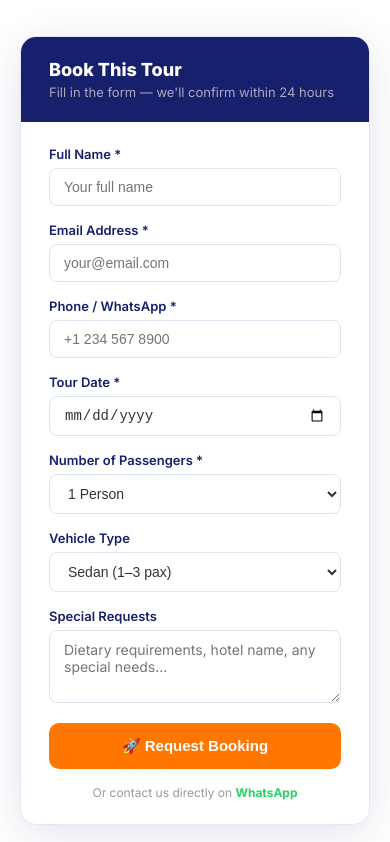
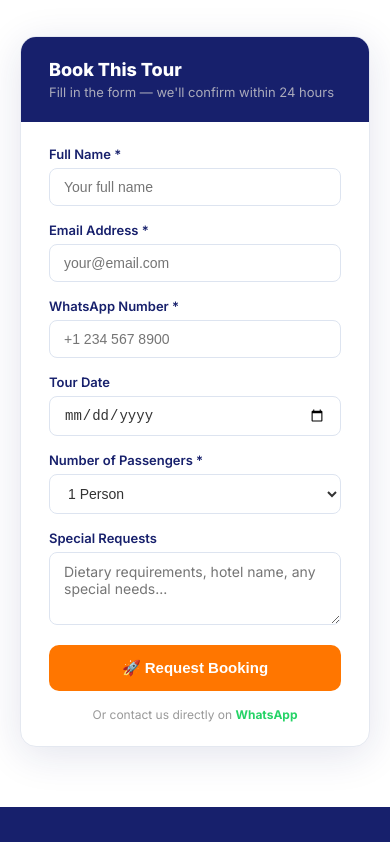
Before and after one commit to mariyam99/zip-travels, a Next.js app: page /tours/sigiriya-dambulla-day-tour in a window 390 px wide. Shown: the part 3365-4207 px from the top of the page. Built offline with nearby package versions, Linux system fonts and the light colour scheme.

Commit message:
Simplify booking form: remove Vehicle Type, update required fields
- Remove Vehicle Type field from booking form
- Make Full Name, Email and WhatsApp Number required
- Rename Phone field to WhatsApp Number
- Tour Date is now optional

Co-Authored-By: Claude Sonnet 4.6 <noreply@anthropic.com>

```diff
--- a/app/tours/sigiriya-dambulla-day-tour/TourContent.js
+++ b/app/tours/sigiriya-dambulla-day-tour/TourContent.js
@@ -287,10 +287,10 @@ export default function TourContent() {
             ) : (
               <form onSubmit={handleSubmit} style={{ padding: '24px 28px', display: 'flex', flexDirection: 'column', gap: '16px' }}>
                 {[
-                  { label: 'Full Name *', name: 'name', type: 'text', placeholder: 'Your full name' },
-                  { label: 'Email Address *', name: 'email', type: 'email', placeholder: 'your@email.com' },
-                  { label: 'Phone / WhatsApp *', name: 'phone', type: 'tel', placeholder: '+1 234 567 8900' },
-                  { label: 'Tour Date *', name: 'date', type: 'date', placeholder: '' },
+                  { label: 'Full Name *', name: 'name', type: 'text', placeholder: 'Your full name', required: true },
+                  { label: 'Email Address *', name: 'email', type: 'email', placeholder: 'your@email.com', required: true },
+                  { label: 'WhatsApp Number *', name: 'phone', type: 'tel', placeholder: '+1 234 567 8900', required: true },
+                  { label: 'Tour Date', name: 'date', type: 'date', placeholder: '', required: false },
                 ].map(field => (
                   <div key={field.name}>
                     <label style={{ display: 'block', fontSize: '13px', fontWeight: '600', color: '#17206c', marginBottom: '6px' }}>
@@ -302,7 +302,7 @@ export default function TourContent() {
                       value={form[field.name]}
                       onChange={handleChange}
                       placeholder={field.placeholder}
-                      required
+                      required={field.required}
                       style={{
                         width: '100%', padding: '10px 14px',
                         borderRadius: '8px', border: '1.5px solid #dde4f0',
@@ -332,27 +332,6 @@ export default function TourContent() {
                     {['1', '2', '3', '4', '5', '6'].map(n => (
                       <option key={n} value={n}>{n} {n === '1' ? 'Person' : 'Persons'}</option>
                     ))}
-                  </select>
-                </div>
-
-                <div>
-                  <label style={{ display: 'block', fontSize: '13px', fontWeight: '600', color: '#17206c', marginBottom: '6px' }}>
-                    Vehicle Type
-                  </label>
-                  <select
-                    name="vehicle"
-                    value={form.vehicle}
-                    onChange={handleChange}
-                    style={{
-                      width: '100%', padding: '10px 14px',
-                      borderRadius: '8px', border: '1.5px solid #dde4f0',
-                      fontSize: '14px', color: '#333', outline: 'none',
-                      boxSizing: 'border-box', background: '#fff'
-                    }}
-                  >
-                    <option value="Mini Car">Mini Car (1–2 pax)</option>
-                    <option value="Sedan">Sedan (1–3 pax)</option>
-                    <option value="Mini Van">Mini Van (up to 6 pax)</option>
                   </select>
                 </div>
 
```
